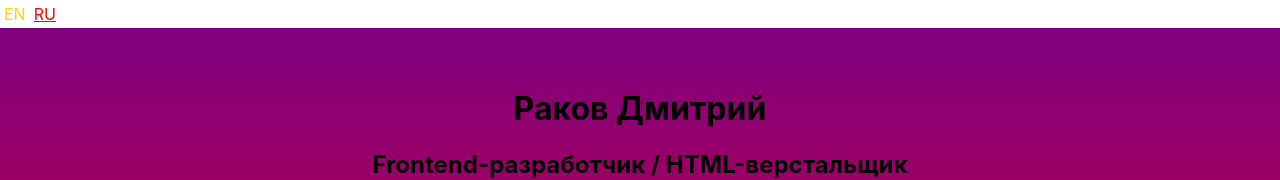
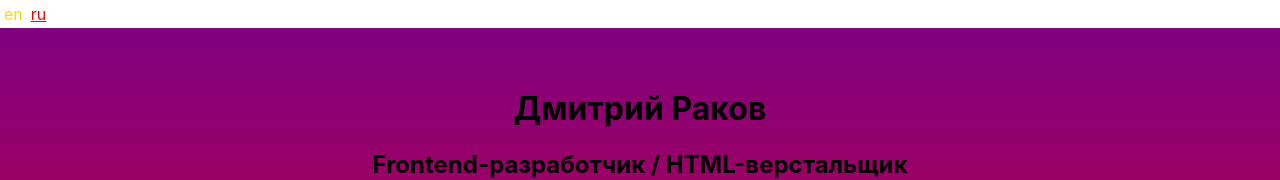
Before and after one commit to bjorn-mozyakin/cv, a React (Create React App) app: page / in a window 1280 px wide. Shown: the top 180 px of the page. Built offline with nearby package versions, Linux system fonts and the light colour scheme.

Commit message:
Add dummy localization

```diff
--- a/src/components/Page/Page.tsx
+++ b/src/components/Page/Page.tsx
@@ -1,11 +1,19 @@
+// React/Redux
 import React from "react";
+import { Language, State } from '../../entities/State';
+import { useSelector } from 'react-redux';
+
+import locale from '../../localization.js';
+
 
 const Page = () => {
+  const currentLanguage: Language = useSelector((state: { common: State }) => state.common.language );
+
   return (
     <div className="about">
 
     <div id="about" className="about__container">
-      <h1 className="about__title js-menu-section" data-item="about">Раков Дмитрий</h1>
+      <h1 className="about__title js-menu-section" data-item="about">{ locale[currentLanguage].name }</h1>
       <h2 className="about__title">Frontend-разработчик / HTML-верстальщик</h2>
       <div className="about__skills">
         <h3 className="about__title">Основные навыки</h3>
--- a/src/entities/State.tsx
+++ b/src/entities/State.tsx
@@ -1,6 +1,6 @@
 export enum Language {
-  RU = "RU",
-  EN = 'EN'
+  RU = "ru",
+  EN = 'en'
 }
 
 export interface State {
--- /dev/null
+++ b/src/localization.js
@@ -0,0 +1,10 @@
+const local = {
+  en: {
+    name: 'Dmitrii Rakov'
+  },
+  ru: {
+    name: 'Дмитрий Раков'
+  }
+}
+
+export default local;
```
